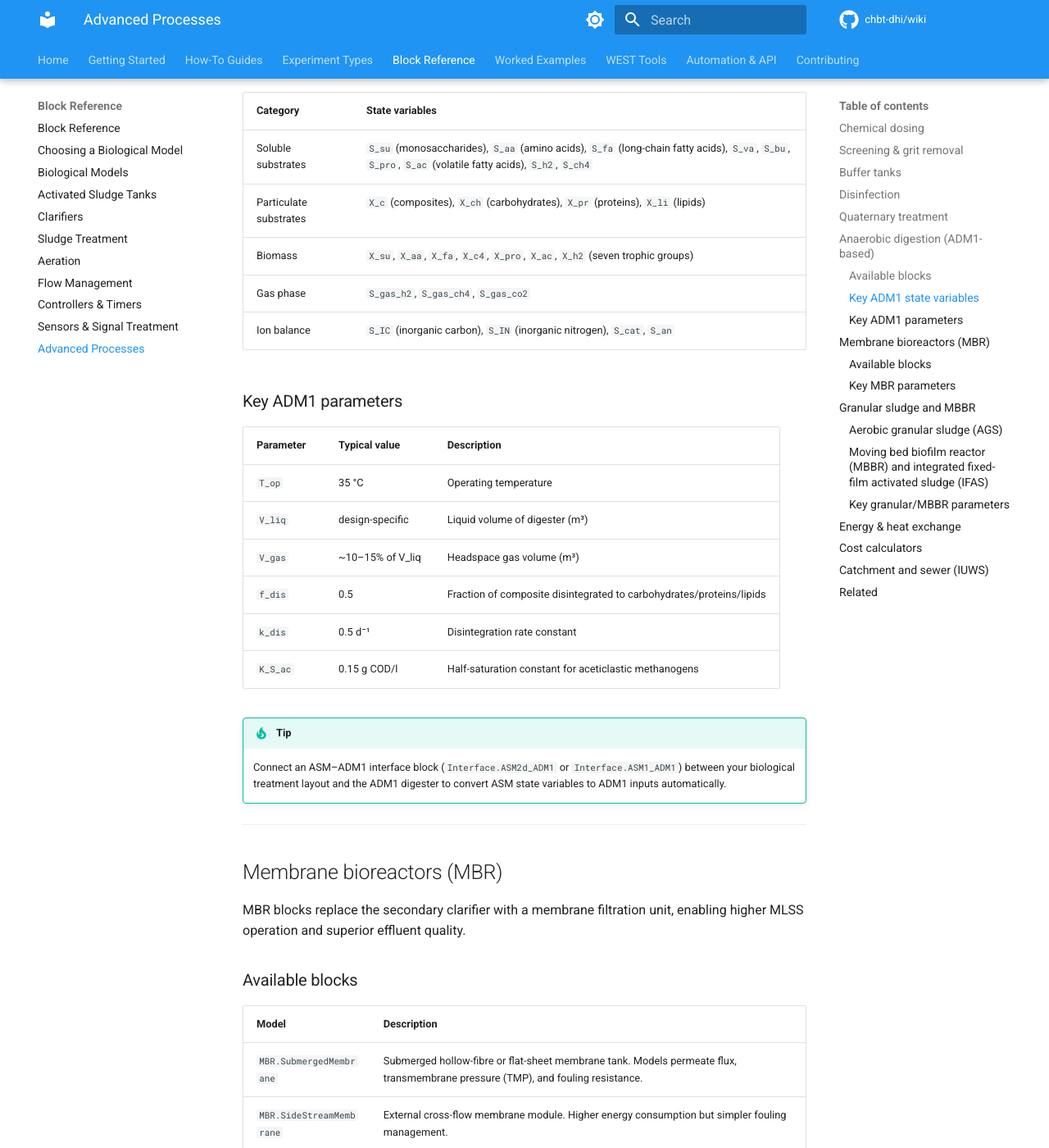
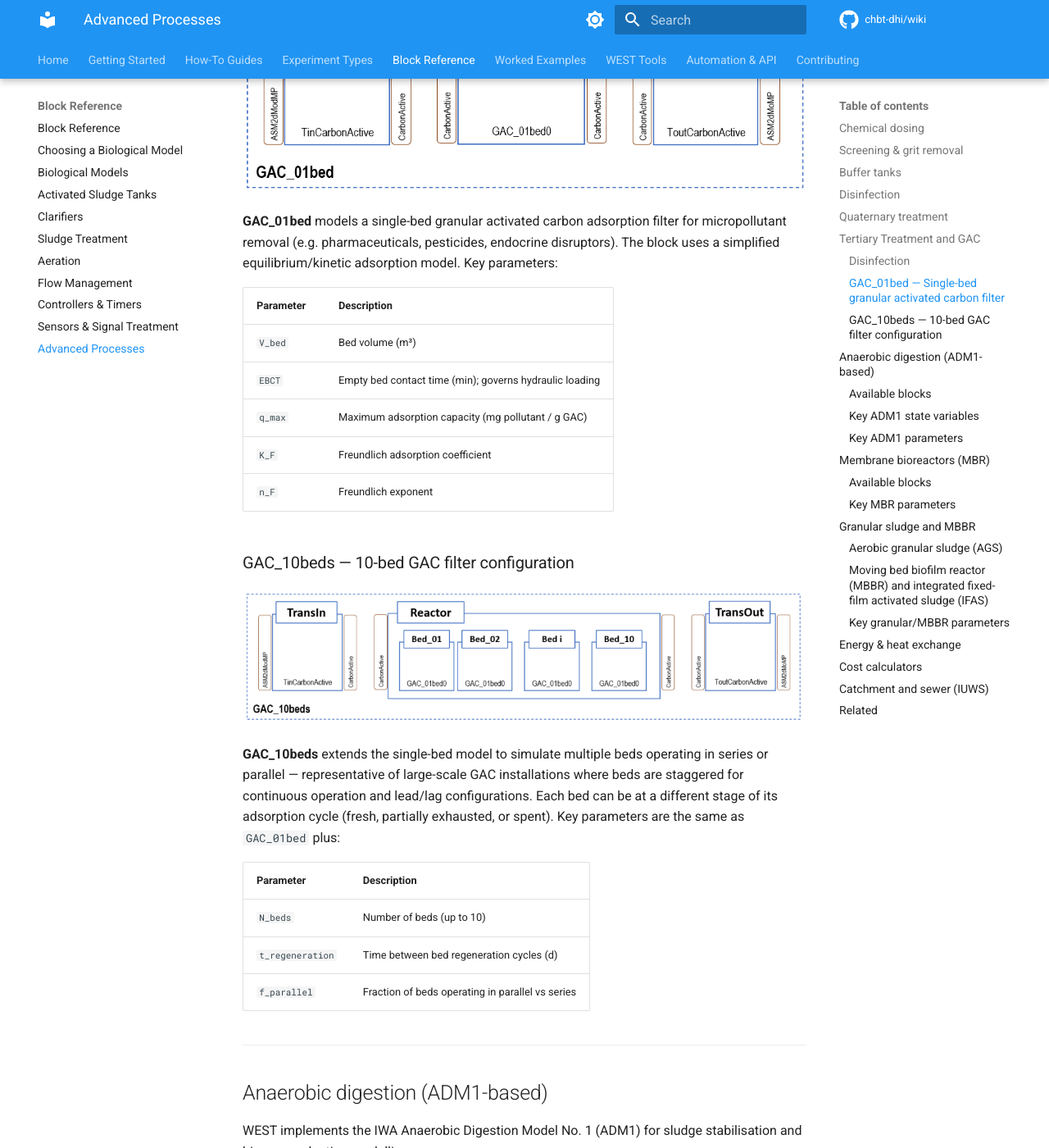
Before and after one commit to CHBT-DHI/Wiki, an MkDocs documentation site: the page built from docs/block-reference/advanced-processes.md, in a window 1280 px wide and 1400 px high, scrolled down 2745 px. Shown: the whole window at 82% size. Built offline with MkDocs 1.6.1 and Material for MkDocs 9.7.7, drawn with Linux system fonts in a browser that asks for light colours; comment, search, counter and statistics services are not loaded; some of the changed text lies outside the part shown.

Commit message:
docs: add IUWS, signal-processing, tertiary blocks and remaining experiment images

```diff
--- a/docs/block-reference/advanced-processes.md
+++ b/docs/block-reference/advanced-processes.md
@@ -65,6 +65,42 @@ Used for flow equalisation:
 | `GAC_01bed` | Granular activated carbon (single bed) |
 | `CarbonActive.Default` | Generic activated carbon |
 | `GAC_10beds` | 10-bed GAC system |
+
+---
+
+## Tertiary Treatment and GAC
+
+### Disinfection
+
+![Disinfection block — UV/chlorine disinfection unit](../assets/images/modelica-p422-img1.png)
+
+**Disinfection** blocks model UV or chlorine-based disinfection as the final treatment step before discharge. The block applies a log-reduction to indicator organisms based on dose (UV: mJ/cm²; chlorine: mg/l × contact time). Key parameters include dose, contact time, and hydraulic efficiency factor. Use `Disinfection.UV` for ultraviolet treatment or `Disinfection.Chlorine` / `Disinfection.ChlorineInv` for chemical disinfection with inactivation kinetics.
+
+### GAC_01bed — Single-bed granular activated carbon filter
+
+![GAC_01bed — single-bed granular activated carbon filter](../assets/images/modelica-p433-img1.png)
+
+**GAC_01bed** models a single-bed granular activated carbon adsorption filter for micropollutant removal (e.g. pharmaceuticals, pesticides, endocrine disruptors). The block uses a simplified equilibrium/kinetic adsorption model. Key parameters:
+
+| Parameter | Description |
+|---|---|
+| `V_bed` | Bed volume (m³) |
+| `EBCT` | Empty bed contact time (min); governs hydraulic loading |
+| `q_max` | Maximum adsorption capacity (mg pollutant / g GAC) |
+| `K_F` | Freundlich adsorption coefficient |
+| `n_F` | Freundlich exponent |
+
+### GAC_10beds — 10-bed GAC filter configuration
+
+![GAC_10beds — 10-bed GAC filter configuration](../assets/images/modelica-p437-img1.png)
+
+**GAC_10beds** extends the single-bed model to simulate multiple beds operating in series or parallel — representative of large-scale GAC installations where beds are staggered for continuous operation and lead/lag configurations. Each bed can be at a different stage of its adsorption cycle (fresh, partially exhausted, or spent). Key parameters are the same as `GAC_01bed` plus:
+
+| Parameter | Description |
+|---|---|
+| `N_beds` | Number of beds (up to 10) |
+| `t_regeneration` | Time between bed regeneration cycles (d) |
+| `f_parallel` | Fraction of beds operating in parallel vs series |
 
 ---
 
```
